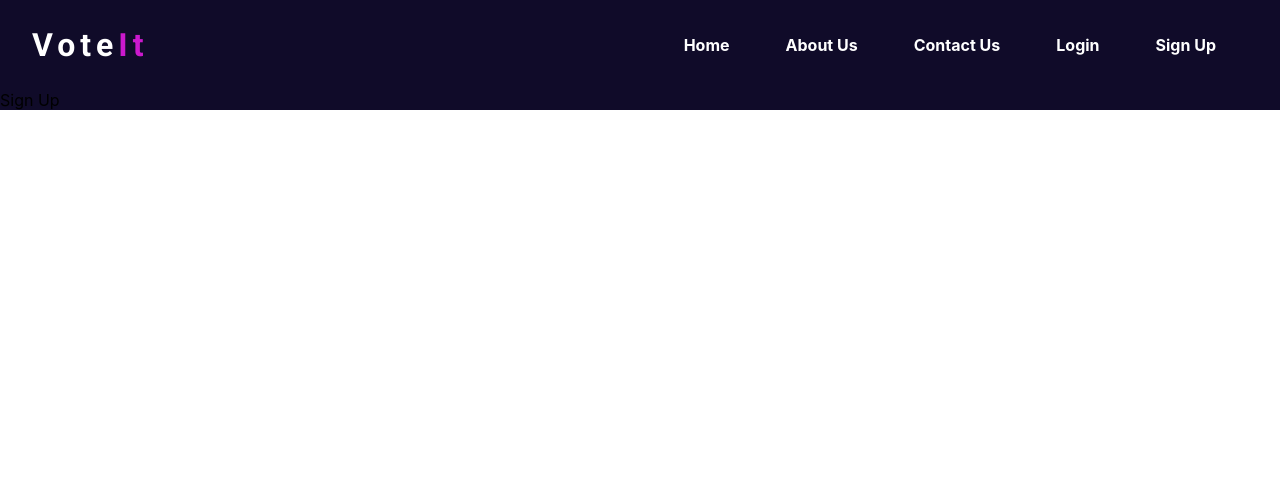
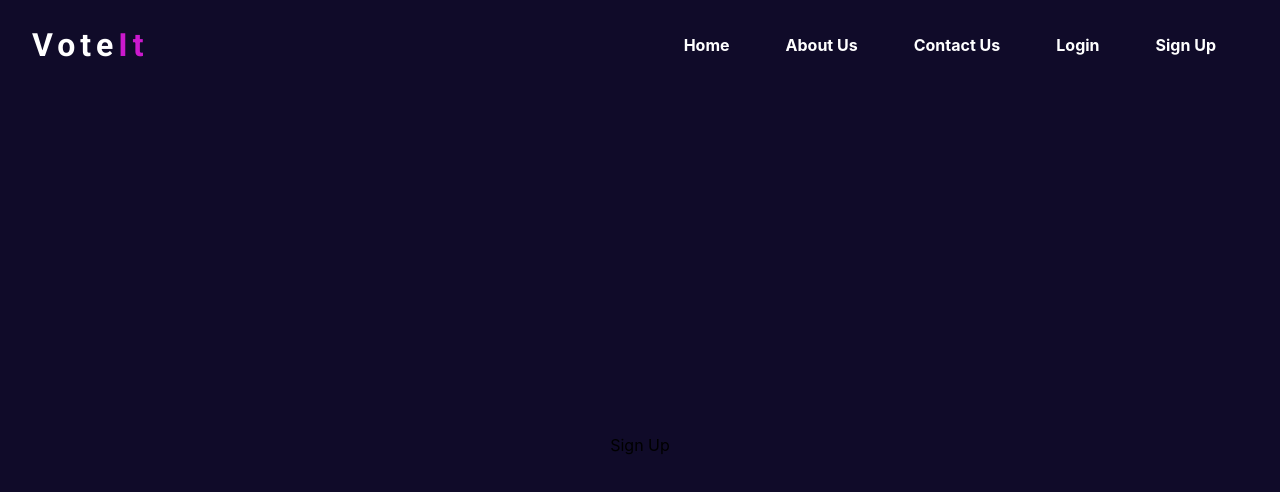
Before and after one commit to naveen8801/VoteIt, a React (Create React App) app in the folder frontend/: page /sign-up in a window 1280 px wide. Shown: the top 492 px of the page. Built offline with nearby package versions, Linux system fonts and the light colour scheme.

Commit message:
refector: pages

```diff
--- a/frontend/src/components/NavBar.js
+++ b/frontend/src/components/NavBar.js
@@ -64,7 +64,7 @@ function NavBar() {
       </div>
       <div className={classes.rightDiv}>
         <ul className={classes.NavUi}>
-          <li className={classes.Li} onClick={(e) => navigate('/home')}>
+          <li className={classes.Li} onClick={(e) => navigate('/')}>
             Home
           </li>
           <li className={classes.Li} onClick={(e) => navigate('/about-us')}>
--- a/frontend/src/pages/AboutUs.js
+++ b/frontend/src/pages/AboutUs.js
@@ -1,8 +1,24 @@
 import React from 'react';
 import Page from '../utils/Page';
+import { makeStyles } from '@material-ui/core/styles';
+
+const useStyles = makeStyles({
+  root: {
+    width: '100%',
+    height: 'calc(100vh - 90px)',
+    display: 'flex',
+    alignItems: 'center',
+    justifyContent: 'center',
+  },
+});
 
 function AboutUs() {
-  return <Page title="About Us">About Us</Page>;
+  const classes = useStyles();
+  return (
+    <Page title="About Us">
+      <div className={classes.root}>About Us</div>
+    </Page>
+  );
 }
 
 export default AboutUs;
--- a/frontend/src/pages/ContactUs.js
+++ b/frontend/src/pages/ContactUs.js
@@ -1,8 +1,24 @@
 import React from 'react';
 import Page from '../utils/Page';
+import { makeStyles } from '@material-ui/core/styles';
+
+const useStyles = makeStyles({
+  root: {
+    width: '100%',
+    height: 'calc(100vh - 90px)',
+    display: 'flex',
+    alignItems: 'center',
+    justifyContent: 'center',
+  },
+});
 
 function ContactUs() {
-  return <Page title="Contact Us">Contact Us</Page>;
+  const classes = useStyles();
+  return (
+    <Page title="Contact Us">
+      <div className={classes.root}>Contact Us</div>
+    </Page>
+  );
 }
 
 export default ContactUs;
--- a/frontend/src/pages/SignIn.js
+++ b/frontend/src/pages/SignIn.js
@@ -1,8 +1,24 @@
 import React from 'react';
 import Page from '../utils/Page';
+import { makeStyles } from '@material-ui/core/styles';
+
+const useStyles = makeStyles({
+  root: {
+    width: '100%',
+    height: 'calc(100vh - 90px)',
+    display: 'flex',
+    alignItems: 'center',
+    justifyContent: 'center',
+  },
+});
 
 function SignIn() {
-  return <Page title="Sign In">Login</Page>;
+  const classes = useStyles();
+  return (
+    <Page title="Sign In">
+      <div className={classes.root}>Sign In</div>
+    </Page>
+  );
 }
 
 export default SignIn;
--- a/frontend/src/pages/SignUp.js
+++ b/frontend/src/pages/SignUp.js
@@ -1,8 +1,24 @@
 import React from 'react';
 import Page from '../utils/Page';
+import { makeStyles } from '@material-ui/core/styles';
+
+const useStyles = makeStyles({
+  root: {
+    width: '100%',
+    height: 'calc(100vh - 90px)',
+    display: 'flex',
+    alignItems: 'center',
+    justifyContent: 'center',
+  },
+});
 
 function SignUp() {
-  return <Page title="Sign Up">Sign Up</Page>;
+  const classes = useStyles();
+  return (
+    <Page title="Sign Up">
+      <div className={classes.root}>Sign Up</div>
+    </Page>
+  );
 }
 
 export default SignUp;
```
